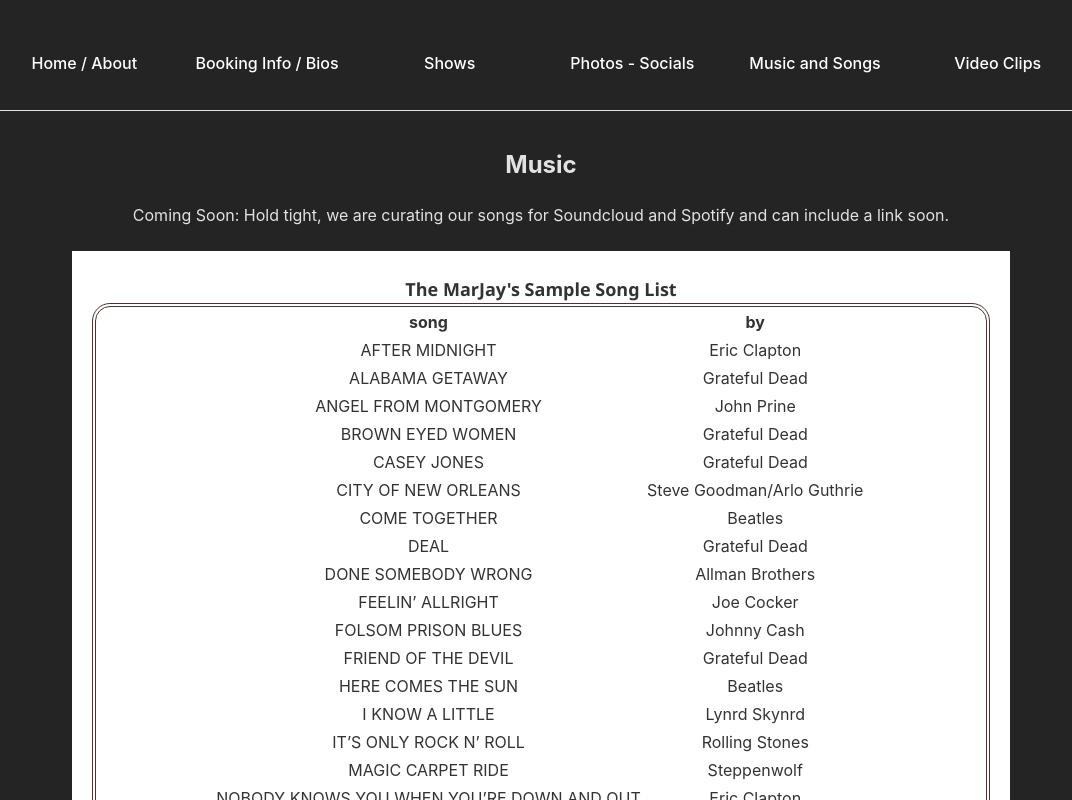
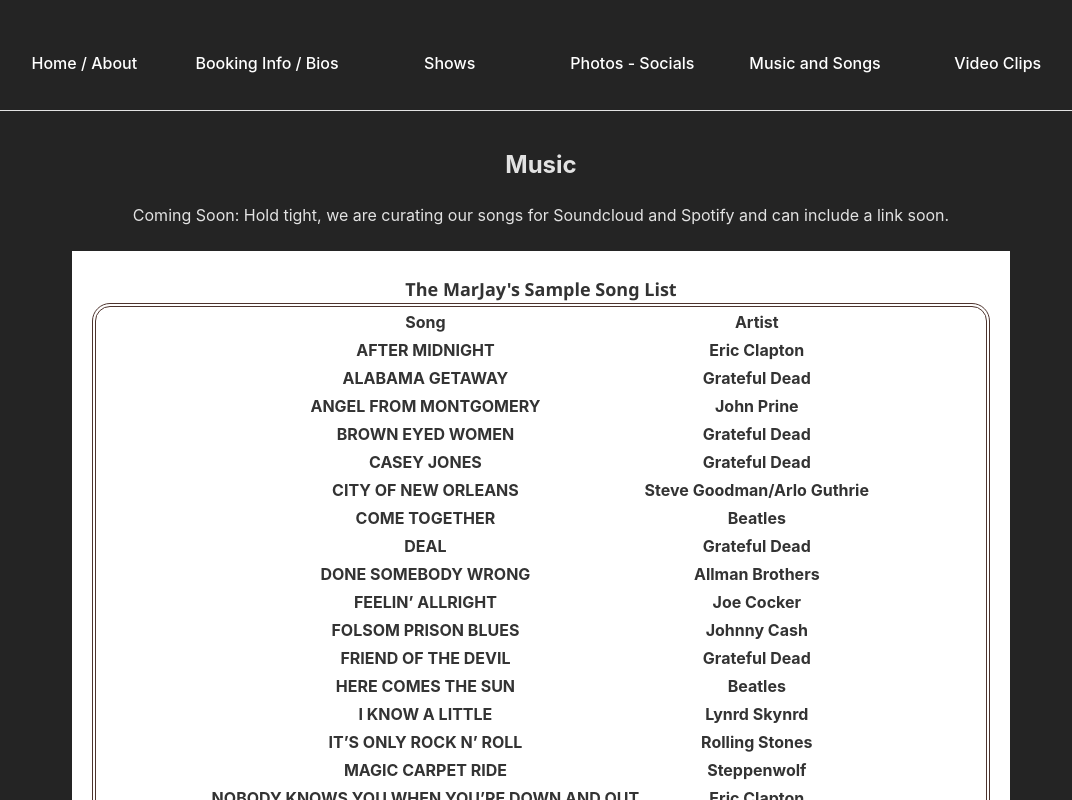
Before and after one commit to cloudappsdev/marjays-repo, a React (Vite) app: page /music in a window 1280 px wide. Shown: the top 800 px of the page, without its empty margins (99-1171 px from the left). Built offline with nearby package versions, Linux system fonts and the light colour scheme.

Commit message:
clean-up music css

```diff
--- a/src/components/Music.css
+++ b/src/components/Music.css
@@ -8,6 +8,7 @@
     width: 90%;
     margin: 0 auto;
     background-color: #fff;
+    padding-bottom: 4px;
     color: #333;
 }
 
@@ -18,6 +19,7 @@
     margin: 0 auto 12px;
     padding-bottom: 12px;
     border-radius: 18px 18px 18px 18px;
+    font-weight: 700;
 }
 
 .fancy-font {
--- a/src/components/Music.tsx
+++ b/src/components/Music.tsx
@@ -2,28 +2,15 @@
 import {songArtist} from "./SongList.ts";
 import Tablez from "./Tablez.tsx";
 
-// const getHeaders = ():string[] => ['Song', 'Artist'];
-const getHeaders = ():string[] => ['song', 'by'];
 
-const getKeyz = ():string[] => ['by', 'artist'];
-
-const getData = () => {
-        return [
-            { 'song':'TELL IT LIKE IT IS', 'by':'Aaron Neville' },
-            { 'song':'TENNESSEE WHISKEY', 'by':'cs'}
-        ];
-};
-
+const getKeyz = () => ['Song', 'Artist'];
 
 const getMUOHeadings = () => {
     return Object.keys(songArtist[0]);
 }
 
-const abc:string[] = ['by', 'artist'];
-
 
 function Music() {
-    // const songBy = songArtist;
     return (
       <div className="big-dv">
           <h2>Music</h2>
@@ -34,7 +21,7 @@
                 <div className="double-bord">
 
                 <div className="hz-cent">
-                    <Tablez theadData={getMUOHeadings()} tbodyData={songArtist} />
+                    <Tablez theadData={getMUOHeadings()} tbodyData={songArtist} custHdrLabels={getKeyz()} />
                 </div>
                 </div>
 
--- a/src/components/SongList.ts
+++ b/src/components/SongList.ts
@@ -32,5 +32,4 @@
 { song:'WATCHING THE RIVER FLOW', by:'Bob Dylan' },
 { song:'WHAT A WONDERFUL WORLD', by:'Louis Armstrong' },
 { song:'YELLOW MOON', by:'Neville Brothers' },
-
-]
+];
--- a/src/components/Tablez.tsx
+++ b/src/components/Tablez.tsx
@@ -1,9 +1,9 @@
-export default function Tablez({theadData, tbodyData}) {
+export default function Tablez({theadData, tbodyData, custHdrLabels}) {
     return (
       <table style={{'margin': '0 auto'}}>
           <thead>
              <tr>
-              {theadData.map(heading => {
+              {custHdrLabels.map(heading => {
                 return <th key={heading}>{heading}</th>
               })}
             </tr>
```
Also changed, not shown: src/components/Songlist.tsx (deleted, +0 -11 lines), src/components/Music.scss (deleted).
